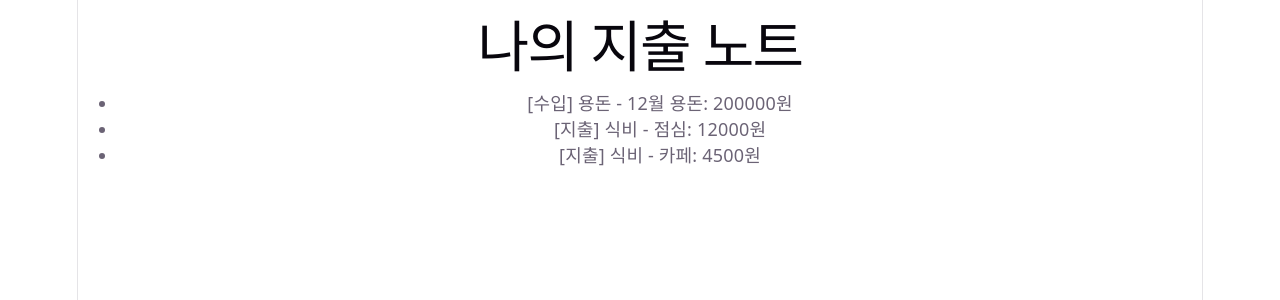
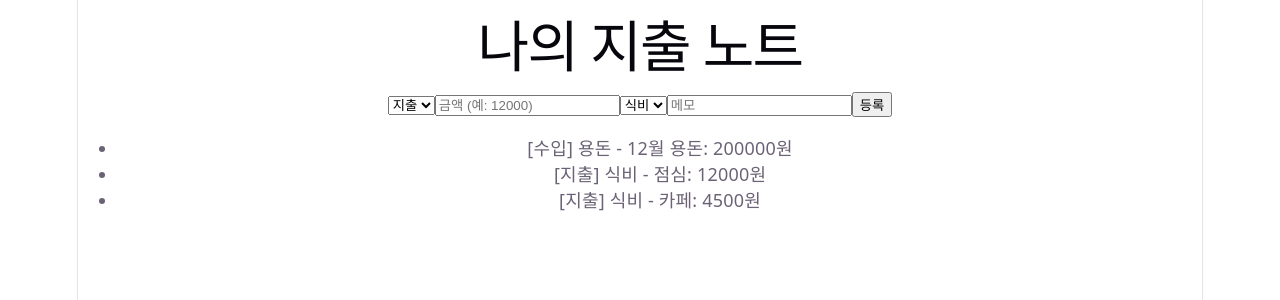
Before and after one commit to hechi15/last_work, a React (Vite) app: page / in a window 1280 px wide. Shown: the top 300 px of the page. Built offline with nearby package versions, Linux system fonts and the light colour scheme.

Commit message:
내역 등록 폼과 입력 검사 만들기

```diff
--- a/src/App.jsx
+++ b/src/App.jsx
@@ -1,13 +1,68 @@
-const entries = [
+import { useState } from 'react'
+
+const initialEntries = [
   { id: 1, type: 'income', amount: 200000, category: '용돈', memo: '12월 용돈' },
   { id: 2, type: 'expense', amount: 12000, category: '식비', memo: '점심' },
   { id: 3, type: 'expense', amount: 4500, category: '식비', memo: '카페' },
 ]
 
 function App() {
+  const [entries, setEntries] = useState(initialEntries)
+  const [type, setType] = useState('expense')
+  const [amount, setAmount] = useState('')
+  const [category, setCategory] = useState('식비')
+  const [memo, setMemo] = useState('')
+  const [error, setError] = useState('')
+
+  function handleSubmit(e) {
+    e.preventDefault()
+
+    const value = Number(amount)
+    if (amount.trim() === '' || Number.isNaN(value) || value <= 0) {
+      setError('금액은 0보다 큰 숫자로 입력하세요')
+      return
+    }
+
+    setError('')
+    const newEntry = { id: Date.now(), type, amount: value, category, memo }
+    setEntries([...entries, newEntry])
+    setAmount('')
+    setMemo('')
+  }
+
   return (
     <div>
       <h1>나의 지출 노트</h1>
+
+      <form onSubmit={handleSubmit}>
+        <select value={type} onChange={(e) => setType(e.target.value)}>
+          <option value="expense">지출</option>
+          <option value="income">수입</option>
+        </select>
+        <input
+          value={amount}
+          onChange={(e) => {
+            setAmount(e.target.value)
+            setError('')
+          }}
+          placeholder="금액 (예: 12000)"
+        />
+        <select value={category} onChange={(e) => setCategory(e.target.value)}>
+          <option>식비</option>
+          <option>교통</option>
+          <option>문화</option>
+          <option>기타</option>
+        </select>
+        <input
+          value={memo}
+          onChange={(e) => setMemo(e.target.value)}
+          placeholder="메모"
+        />
+        <button type="submit">등록</button>
+      </form>
+
+      {error && <p style={{ color: 'tomato' }}>{error}</p>}
+
       <ul>
         {entries.map((entry) => (
           <li key={entry.id}>
```
